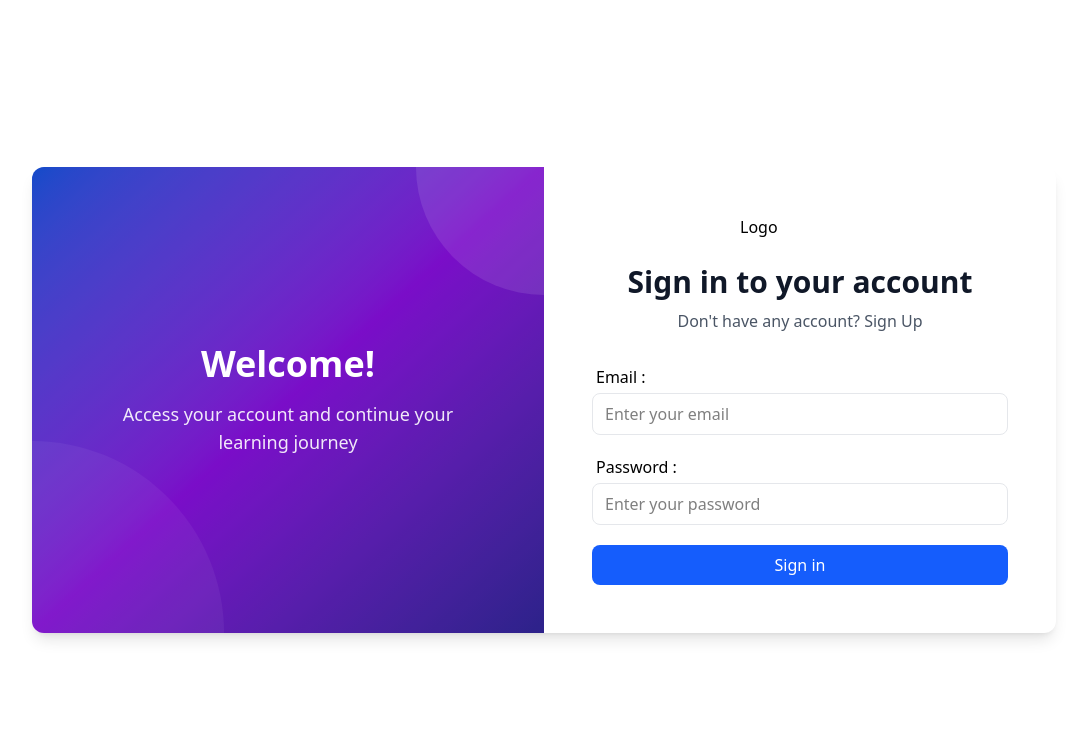
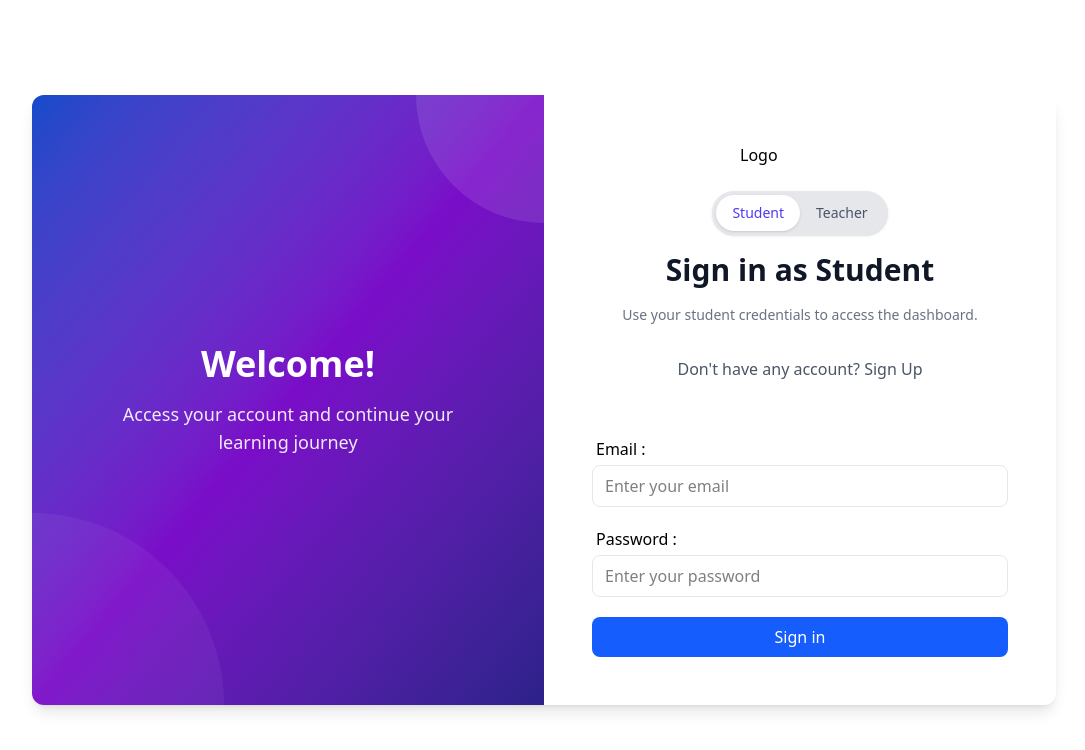
Before and after one commit to Aaditya0112/Preptrack-CBT, a React (Vite) app in the folder frontend/: page / in a window 1280 px wide. Shown: the top 750 px of the page, without its empty margins (96-1181 px from the left). Built offline with nearby package versions, Linux system fonts and the light colour scheme.

Commit message:
feat: add role selection for login (student/teacher) in LoginPage
 add performance nav button

```diff
--- a/frontend/src/pages/LoginPage.jsx
+++ b/frontend/src/pages/LoginPage.jsx
@@ -13,6 +13,7 @@ function Login() {
 
     const {register, handleSubmit} = useForm()
     const [error, setError] = useState("")
+    const [role, setRole] = useState("student") // 'student' or 'teacher'
 
     const login = async () =>{
         setError("")
@@ -47,9 +48,33 @@ function Login() {
                         </span>
                     </div>
 
+                    <div className="flex flex-col items-center">
+                        <div className="mb-4 w-full flex justify-center">
+                            <div className="inline-flex bg-gray-200 rounded-full p-1 shadow-sm">
+                                <button
+                                    type="button"
+                                    onClick={() => setRole('student')}
+                                    className={`px-4 py-2 rounded-full text-sm font-medium transition-all ${role === 'student' ? 'bg-white text-indigo-600 shadow' : 'text-gray-600'}`}
+                                >
+                                    Student
+                                </button>
+                                <button
+                                    type="button"
+                                    onClick={() => setRole('teacher')}
+                                    className={`px-4 py-2 rounded-full text-sm font-medium transition-all ${role === 'teacher' ? 'bg-white text-indigo-600 shadow' : 'text-gray-600'}`}
+                                >
+                                    Teacher
+                                </button>
+                            </div>
+                        </div>
+
                         <h2 className="text-center text-2xl md:text-3xl font-bold leading-tight text-gray-900 mb-2">
-                        Sign in to your account
+                            Sign in as {role === 'student' ? 'Student' : 'Teacher'}
                         </h2>
+                        <p className="mt-2 text-center text-sm text-gray-500 mb-6 max-w-[380px]">
+                            Use your {role === 'student' ? 'student' : 'teacher'} credentials to access the dashboard.
+                        </p>
+
                         <p className="mt-2 text-center text-base text-gray-600 mb-6">
                             Don&apos;t have any account?&nbsp;
                             <Link
@@ -59,6 +84,7 @@ function Login() {
                                 Sign Up
                             </Link>
                         </p>
+                    </div>
 
                     {error && <p className="text-red-500 mb-4 text-center">{error}</p>}
 
```
Lines whose indentation alone changed are shown as unchanged.
